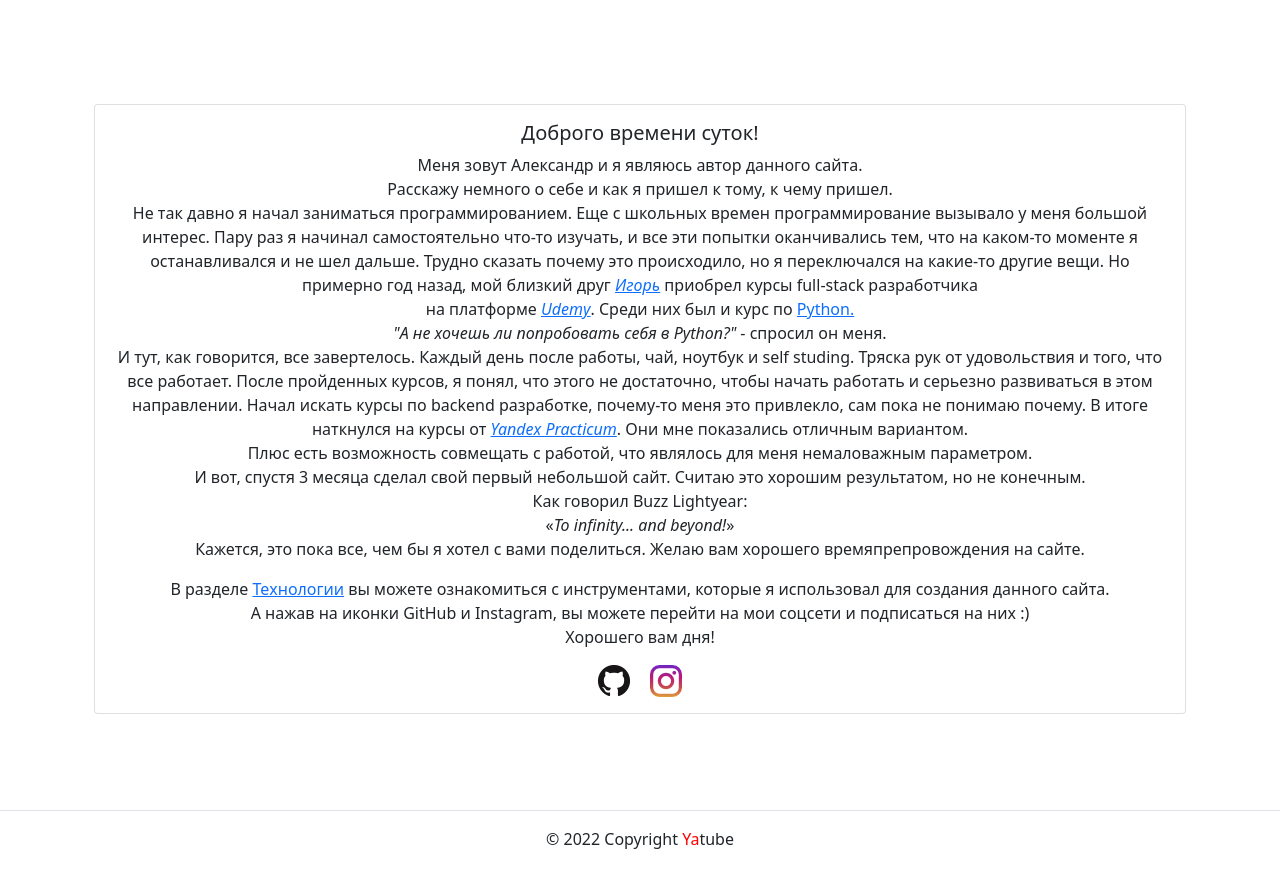
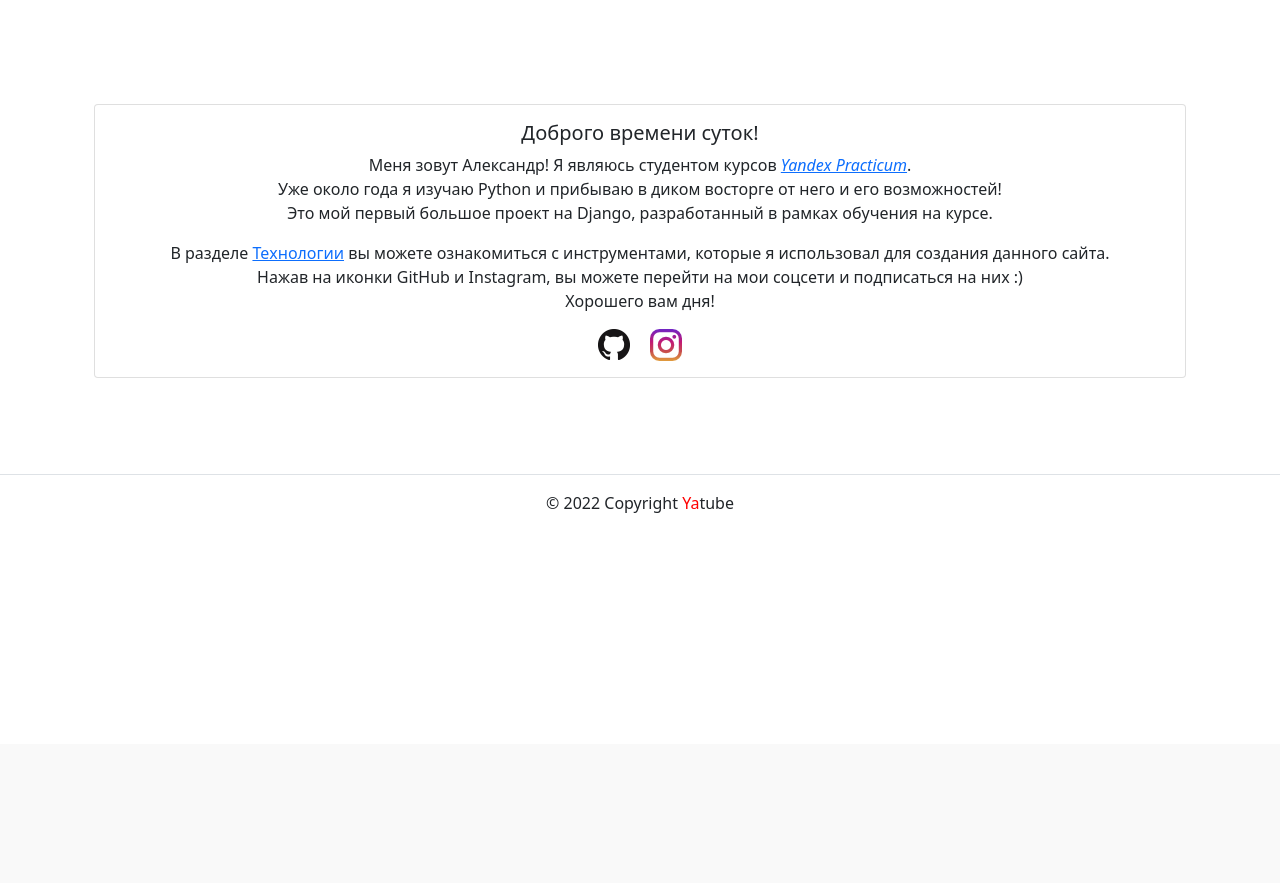
Before and after one commit to simatheone/yatube-social-network, a Django app: page /about/author/ in a window 1280 px wide. Shown: the part 56-939 px from the top of the page. After the commit the page ends 569 px from the top, so only its background shows below. Run offline with Django 3.2, Linux system fonts and the light colour scheme; some libraries are stand-ins or nearby versions.

Commit message:
Rewrite readme, update gitignore, refactor about author

```diff
--- a/yatube/templates/about/author.html
+++ b/yatube/templates/about/author.html
@@ -7,54 +7,17 @@
       <div class="card-body">
         <h5 class="card-text">Доброго времени суток!</h5>
         <p class="card-text">
-          Меня зовут Александр и я являюсь автор данного сайта.<br>
-          Расскажу немного о себе и как я пришел к тому, к чему пришел.<br>
-          Не так давно я начал заниматься программированием.
-          Еще с школьных времен программирование
-          вызывало у меня большой интерес. Пару раз я начинал
-          самостоятельно что-то изучать, и все эти попытки оканчивались тем,
-          что на каком-то моменте я останавливался и не шел дальше.
-          Трудно сказать почему это происходило, но я переключался
-          на какие-то другие вещи. Но примерно год назад, мой близкий друг
-          <a href="https://www.instagram.com/heyiamigor/"
-             alt="Igor Shevchenko Instagram"><i>Игорь</i></a>
-          приобрел курсы full-stack разработчика<br>
-          на платформе
-          <a href="https://www.udemy.com/" alt="Udemy"><i>Udemy</i></a>.
-          Среди них был и курс по
-          <a href="https://www.udemy.com/course/the-modern-python3-bootcamp/"
-            alt="Python Course Udemy">
-              Python.
-          </a><br>
-          <i>"А не хочешь ли попробовать себя в Python?"
-          </i> - спросил он меня.<br>
-          И тут, как говорится, все завертелось.
-          Каждый день после работы, чай, ноутбук и self studing.
-          Тряска рук от удовольствия и того, что все работает.
-          После пройденных курсов, я понял, что этого не достаточно,
-          чтобы начать работать и серьезно развиваться в этом направлении.
-          Начал искать курсы по backend разработке,
-          почему-то меня это привлекло, сам пока не понимаю почему.
-          В итоге наткнулся на курсы от
-          <a href="https://practicum.yandex.ru/"
-             alt="Yandex Practicum main page"><i>Yandex Practicum</i></a>.
-          Они мне показались отличным вариантом.<br>
-          Плюс есть возможность совмещать с работой, что являлось
-          для меня немаловажным параметром.<br>
-          И вот, спустя 3 месяца сделал свой первый небольшой сайт.
-          Считаю это хорошим результатом, но не конечным.<br>
-          Как говорил Buzz Lightyear:<br>
-          <q><i>To infinity... and beyond!</i></q><br>
-          Кажется, это пока все, чем бы я хотел с вами поделиться.
-          Желаю вам хорошего времяпрепровождения на сайте.
+          Меня зовут Александр! Я являюсь студентом курсов <a href="https://practicum.yandex.ru/"
+          alt="Yandex Practicum main page"><i>Yandex Practicum</i></a>. <br>
+          Уже около года я изучаю Python и прибываю в диком восторге от него и его возможностей!
+          <br>
+          Это мой первый большое проект на Django, разработанный в рамках обучения на курсе.
         </p>
         <p class="card-text">
           В разделе
           <a href="{% url 'about:tech' %}" alt="tech page">Технологии</a>
-          вы можете ознакомиться с инструментами, которые я
-          использовал для создания данного сайта.<br>
-          А нажав на иконки GitHub и Instagram, вы можете перейти на мои соцсети
-          и подписаться на них :)<br>
+          вы можете ознакомиться с инструментами, которые я использовал для создания данного сайта. <br>
+          Нажав на иконки GitHub и Instagram, вы можете перейти на мои соцсети и подписаться на них :) <br>
           Хорошего вам дня!
         </p>
         <a href="https://github.com/Simatheone"
```
Also changed, not shown: README.md, 1 other file.
